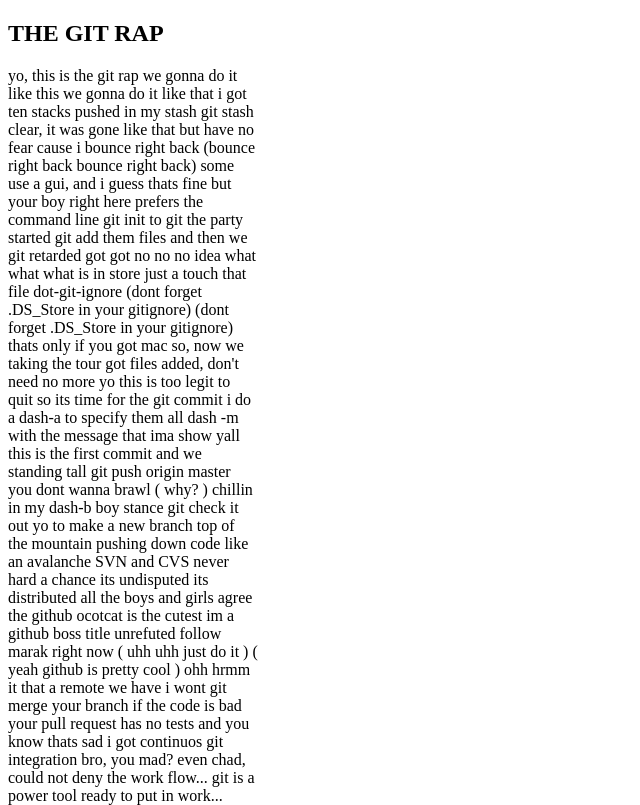
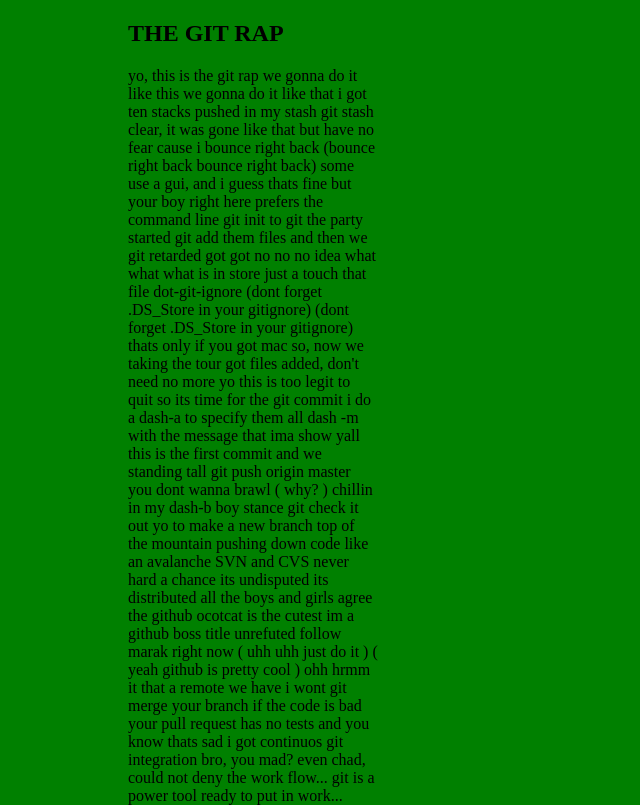
Before and after one commit to Bathr627/swaggRepo, a plain HTML site: page index.html in a window 1280 px wide. Shown: the top 805 px of the page, without its empty margins (0-640 px from the left). Drawn offline with Linux system fonts and the light colour scheme.

Commit message:
Ajout de css pour le body

```diff
--- a/GITStyle.css
+++ b/GITStyle.css
@@ -1,4 +1,10 @@
 p {
-align:left;
-width:250px;
+	align				: left;
+	width				: 250px;
 }
+
+body{
+	margin 				: auto;
+	width  				: 1024px;
+	background-color 	: green;
+}
```
